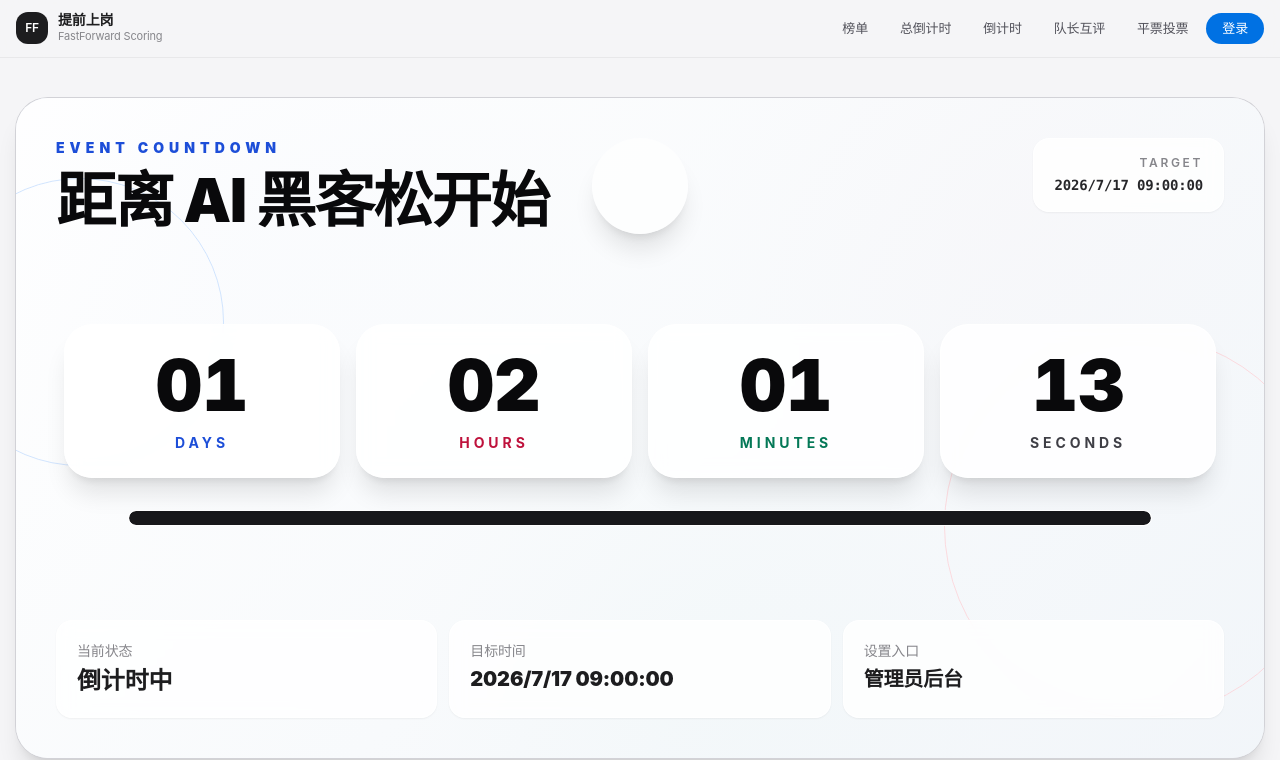
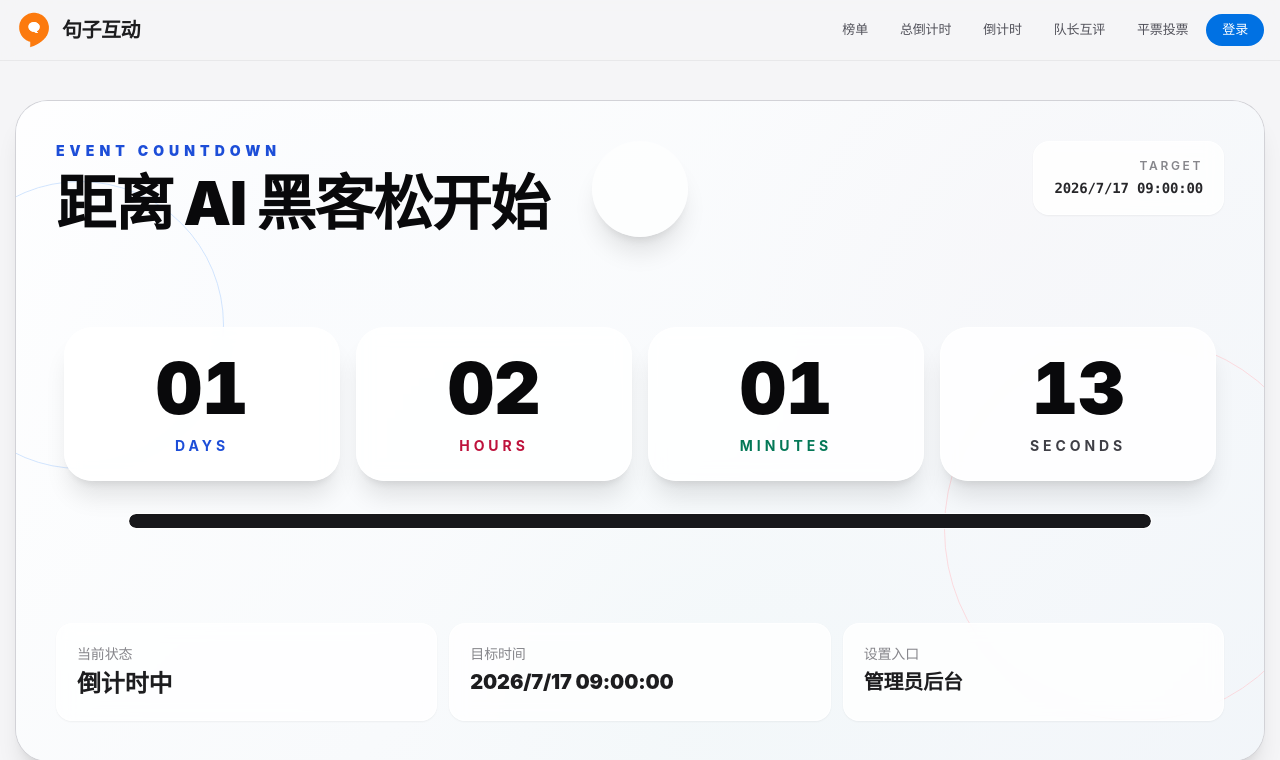
Before and after one commit to NemoArce2007/hackathon, a Flask app: page /countdown in a window 1280 px wide. Shown: the top 760 px of the page. Run offline with Flask 3, Linux system fonts and the light colour scheme; data comes from the database, SQL or seed files in the repository; data that the repository does not hold is empty; some libraries are stand-ins or nearby versions.

Commit message:
导航栏 logo 替换为句子互动图标与文字
用 static/logo.svg 替代 FF 占位符，文案改为“句子互动”四字。

Co-Authored-By: Claude Opus 4.7 <noreply@anthropic.com>

```diff
--- a/templates/base.html
+++ b/templates/base.html
@@ -43,8 +43,8 @@
   <nav class="sticky top-0 z-40 border-b border-black/5 bg-[#f5f5f7]/80 backdrop-blur-xl backdrop-saturate-150">
     <div class="mx-auto flex max-w-7xl flex-col gap-3 px-4 py-2.5 sm:flex-row sm:items-center sm:justify-between sm:py-3">
       <a href="{{ url_for('leaderboard') }}" class="flex items-center gap-2.5">
-            <span class="grid h-8 w-8 place-items-center rounded-xl bg-ink text-xs font-semibold tracking-tight text-white">FF</span>
-        <span><span class="block text-sm font-semibold leading-4">提前上岗</span><span class="block text-[11px] text-muted">FastForward Scoring</span></span>
+        <img src="{{ url_for('static', filename='logo.svg') }}" alt="句子互动" class="h-9 w-9">
+        <span class="text-xl font-black tracking-tight text-ink">句子互动</span>
       </a>
       <div class="flex flex-wrap items-center gap-1 text-[13px]">
         <a class="rounded-full px-3.5 py-1.5 font-medium text-zinc-600 transition-colors hover:bg-black/5 hover:text-ink" href="{{ url_for('leaderboard') }}">榜单</a>
```
Also changed, not shown: static/logo.svg (added).
